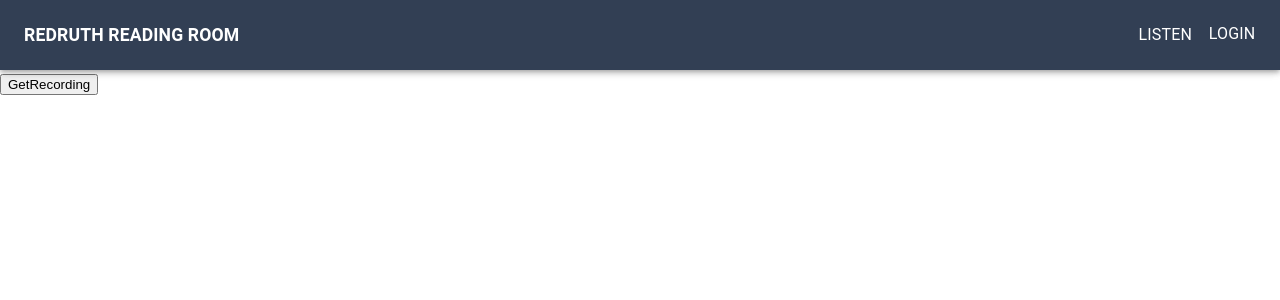
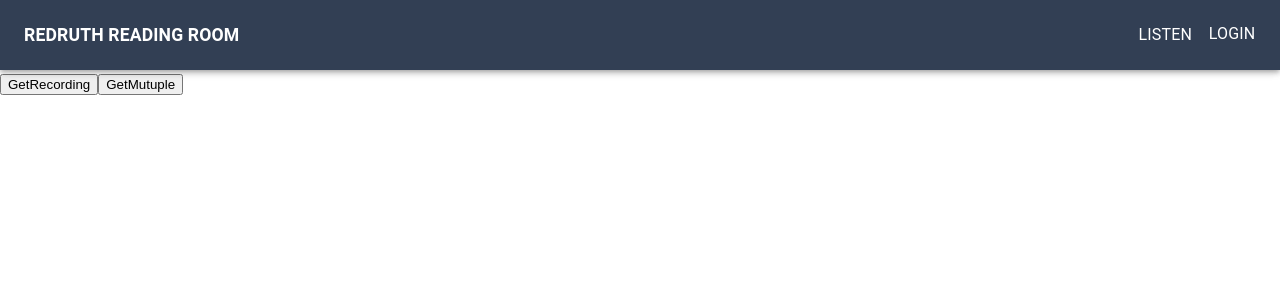
Before and after one commit to mantakennedylogan/RedRuthReadingRoom, a React (Create React App) app in the folder public/redruthreforged-master/: page /listen in a window 1280 px wide. Shown: the top 300 px of the page. Built offline with nearby package versions, Linux system fonts and the light colour scheme; what amazon-cognito-identity-js would draw is missing.

Commit message:
can now do mutuple audio files

```diff
--- a/public/redruthreforged-master/src/Components/Listen/Listen.jsx
+++ b/public/redruthreforged-master/src/Components/Listen/Listen.jsx
@@ -1,24 +1,53 @@
-import React from 'react'
+import React, {Text} from 'react'
 import { Box } from '@mui/material'
 import axios from '../../API/axios'
-import AudioPlayer from 'react-h5-audio-player'
+import ListenBox from './ListenBox';
 
 function Listen() {
   const [vis, setvis] = React.useState(false);
   const [audioURL, setAudioUrl] = React.useState(null)
+  const [audioURLList, setAudioUrlList] = React.useState(null)
 
   const getSingleAudio = async() => {
-    const response = await axios.get('/api/admin/getAudioFile');
+    const response = await axios.get('/api/admin/getAudioFile?file_id=' + '1707549335140'); //HARD CODED
     if(response.data === ''){
       console.log(response)
       console.log('nothing In The Response')
     }
     else{
+      console.log(response.data.Body.data)
       const audioBlob = new Blob([new Uint8Array(response.data.Body.data)], { type: 'audio/wav' });
       setAudioUrl(URL.createObjectURL(audioBlob));
       console.log("end");
       setvis(true);
     }
+  }
+
+  const getMutupleAudio = async() => {
+    const prompt_id = '666' // HARD CODED FOR NOW
+    console.log("a")
+    const response = await axios.get('/api/admin/getListOfFiles?prompt_id=' + prompt_id);
+    console.log("b")
+    if(response.data === ''){
+      console.log(response)
+      console.log('nothing In The Response')
+    }
+    else{
+      console.log(response) //response.data = list of objects
+      let audioList = []
+      for ( let i = 0; i < response.data.length; i++){
+        console.log(response.data[i])
+        const fileToAdd = await axios.get('/api/admin/getAudioFile?file_id=' + response.data[i].file_id);
+        console.log(fileToAdd)
+        const audioBlob = new Blob([new Uint8Array(fileToAdd.data.Body.data)], { type: 'audio/wav' });
+        audioList = [...audioList, URL.createObjectURL(audioBlob)]
+
+      }
+
+      setAudioUrlList(audioList)
+      console.log(audioURLList)
+    }
+    setvis(true)
   }
 
 
@@ -33,10 +62,28 @@ function Listen() {
         </>
       ):null)}
 
+      <button onClick={getMutupleAudio}> GetMutuple</button>
+
+
+      {(vis == true ?(
+
+        audioURLList.map((individualAudio) =>{
+          return(
+            <ListenBox audio= {individualAudio}></ListenBox>
+
+          )
+        })
+      ):null)}
+
     </>
   )
 }
-/*
+/*{(audioURLList != null ?(
+        <Text>{audioURLList.length}</Text>
+      ):null)}
+
+
+      <audio src={individualAudio} type='audio/mpeg' controls></audio>
 
 */
 export default Listen
--- /dev/null
+++ b/public/redruthreforged-master/src/Components/Listen/ListenBox.jsx
@@ -0,0 +1,11 @@
+import React from 'react'
+
+function ListenBox(params){
+    console.log(params)
+    return(
+        <audio src={params.audio} type='audio/mpeg' controls></audio>
+
+    )
+}
+
+export default ListenBox
```
Also changed, not shown: 1 other file (tests, documents, lock files or other folders).
